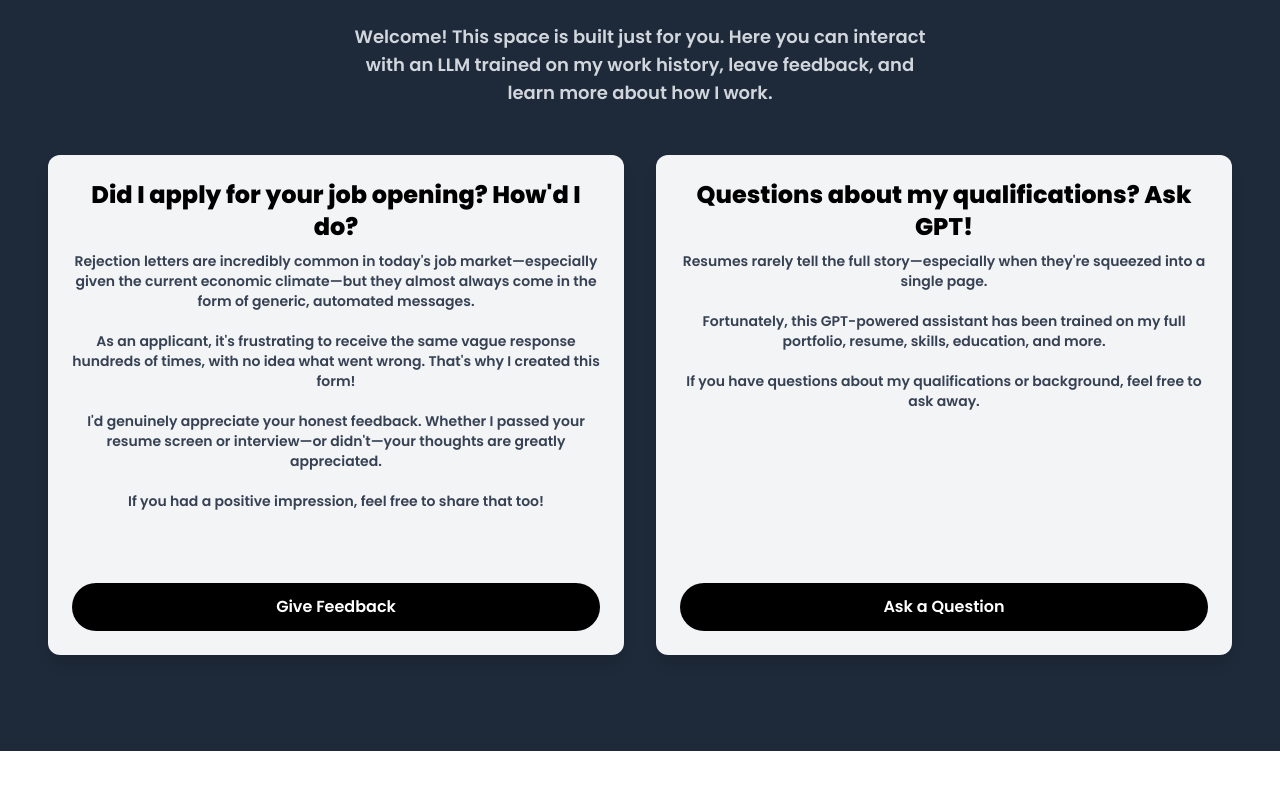
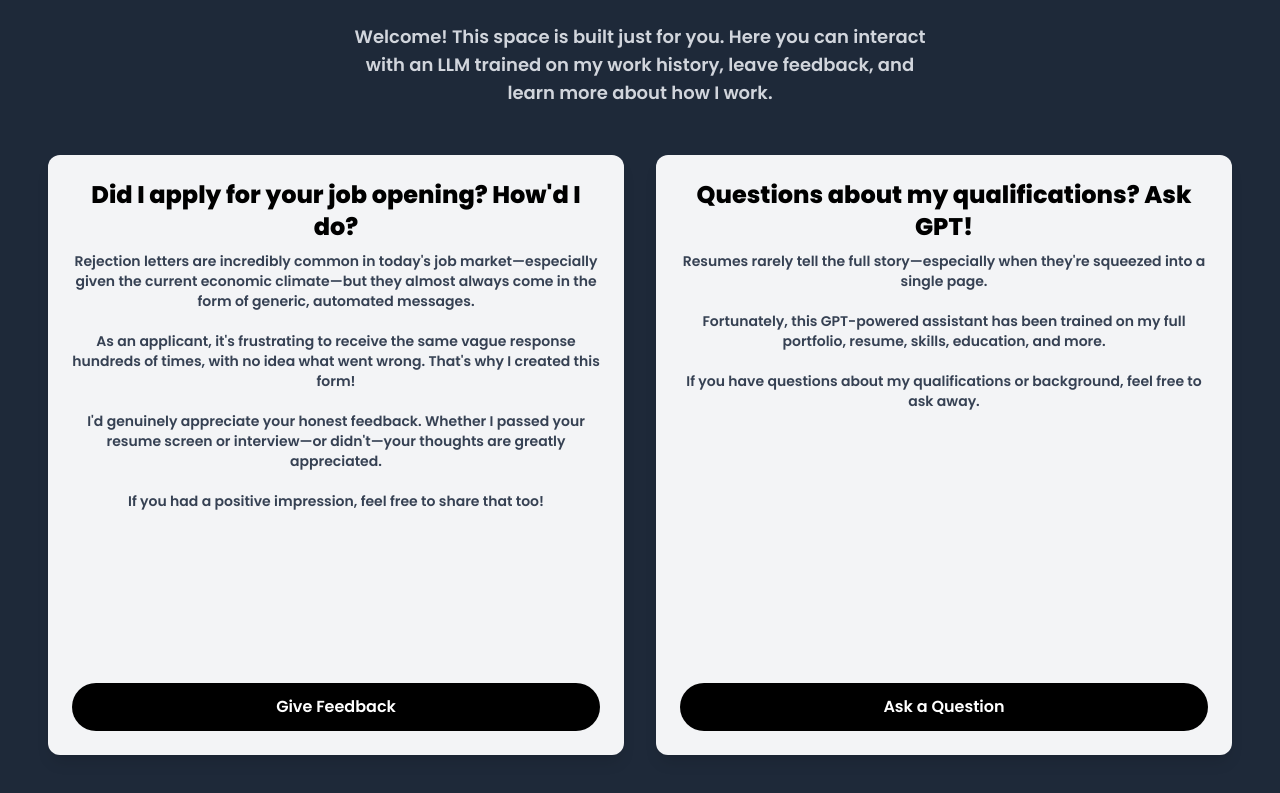
Before and after one commit to JeffreyJing/jeffjing.dev, a React (Vite) app in the folder site/: page /for-recruiters in a window 1280 px wide. Shown: the part 245-1038 px from the top of the page. Before the commit the page ends 996 px from the top, so only its background shows below. Built offline with nearby package versions, Linux system fonts and the light colour scheme.

Commit message:
for-recruiters page finally finished

```diff
--- a/site/src/components/ChatBox.jsx
+++ b/site/src/components/ChatBox.jsx
@@ -38,7 +38,7 @@ export default function ChatBox() {
   }, [chatHistory, loading]);
 
   return (
-    <div className="flex flex-col w-full max-w-full rounded-xl overflow-hidden shrink-0 h-full sm:h-[50vh]">
+    <div className="flex flex-col w-full max-w-full rounded-xl overflow-hidden shrink-0 h-[77vh] sm:h-[62vh]">
       <div
         ref={chatContainerRef}
         className="flex-1 overflow-y-auto p-4 space-y-4 bg-white"
--- a/site/src/components/FeedbackForm.jsx
+++ b/site/src/components/FeedbackForm.jsx
@@ -85,7 +85,7 @@ export default function FeedbackForm({ onSuccess }) {
         <textarea name="finalThoughts" value={formData.finalThoughts} onChange={handleChange} className="mt-1 w-[95%] mx-auto border border-gray-300 rounded px-3 py-2" rows="2" />
       </label>
 
-      <div className="mt-4 flex justify-center">
+      <div className="mt-1 -mb-1 sm:mb-0 flex justify-center">
         <button
           type="submit"
           className="bg-black text-white rounded-full px-6 py-3 font-semibold hover:bg-gray-800 transition"
@@ -93,6 +93,7 @@ export default function FeedbackForm({ onSuccess }) {
           Submit
         </button>
       </div>
+
     </form>
   );
 }
--- a/site/src/components/FlipCard.jsx
+++ b/site/src/components/FlipCard.jsx
@@ -17,7 +17,7 @@ export default function FlipCard({ frontTitle, frontContent, backContent, button
   };
 
   return (
-    <div className="relative w-full md:w-[700px] md:h-[500px] perspective">
+    <div className="relative w-full md:w-[700px] h-[650px] sm:h-[600px] perspective">
       <div
         className="w-full h-full relative"
         style={{ ...cardStyle, transform: flipped ? "rotateY(180deg)" : "rotateY(0deg)" }}
@@ -37,16 +37,11 @@ export default function FlipCard({ frontTitle, frontContent, backContent, button
           </button>
         </div>
 
-
-
         {/* Back Side */}
         <div
-            className={`bg-white rounded-xl shadow-lg w-full h-full relative ${
-                noScroll ? "overflow-hidden" : "overflow-y-auto"
-            }`}
+          className={`bg-white rounded-xl shadow-lg w-full h-full relative ${noScroll ? "overflow-hidden" : "overflow-y-auto"}`}
           style={backStyle}
         >
-
           <div className="absolute inset-0 rounded-xl">
             <div className={`px-3 pt-2 text-black h-full pb-8 ${noScroll ? "overflow-hidden" : "overflow-y-auto"}`}>
               <div className="relative">
@@ -66,8 +61,6 @@ export default function FlipCard({ frontTitle, frontContent, backContent, button
           </div>
         </div>
 
-
-
       </div>
     </div>
   );
```
Lines whose indentation alone changed are shown as unchanged.
